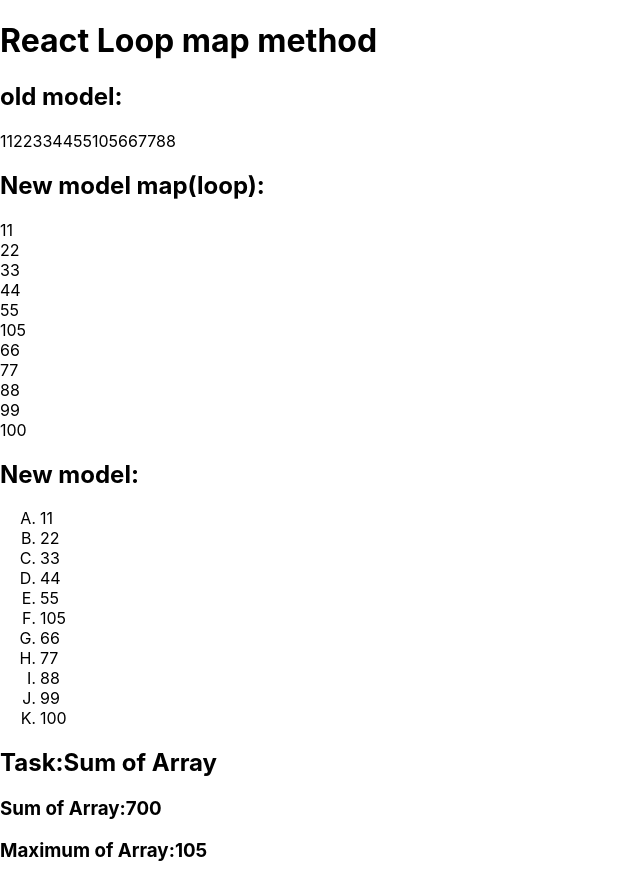
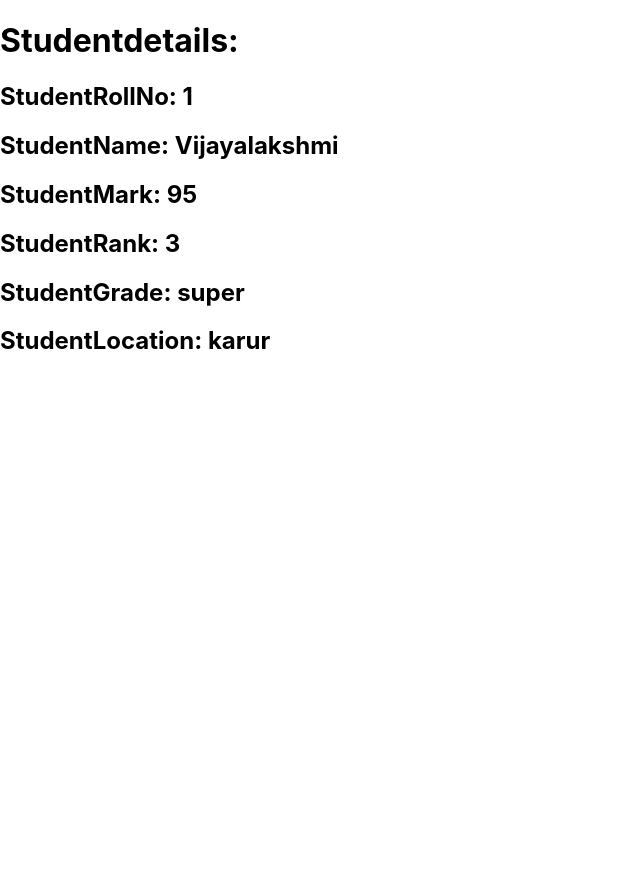
Before and after one commit to vijayalakshmip28-creator/reactprograms, a React (Create React App) app: page / in a window 1280 px wide. Shown: the whole page, without its empty margins (0-640 px from the left). After the commit the page ends 800 px from the top, so only its background shows below. Built offline with nearby package versions, Linux system fonts and the light colour scheme.

Commit message:
index and props

```diff
--- a/src/App.js
+++ b/src/App.js
@@ -1,9 +1,143 @@
+import React from "react";
+class App extends React.Component
+{
+  constructor(props)
+  {
+    super(props)
+    this.state={
+      sno:this.props.data.rno,
+      stname:this.props.data.sname,
+      smark:this.props.data.mark,
+      srank:this.props.data.rank,
+      sgrade:this.props.data.grade,
+      slocation:this.props.data.location,
+    }
+  }
+  render()
+  {
+    return(<>
+    <h1>Studentdetails:</h1>
+    <h2>StudentRollNo: {this.state.sno}</h2>
+     <h2>StudentName: {this.state.stname}</h2>
+     <h2>StudentMark: {this.state.smark}</h2>
+      <h2>StudentRank: {this.state.srank}</h2>
+       <h2>StudentGrade: {this.state.sgrade}</h2>
+        <h2>StudentLocation: {this.state.slocation}</h2>
+    </>)
+  }
+}
+export default App
+/*import React from "react";
+class App extends React.Component
+{
+  constructor(props)
+  {
+    super(props)
+    this.state={
+      studentname:this.props.sname,
+      studentmark:this.props.mark
+
+    }
+  }
+  render()
+  {
+    return(<>
+    <h1>Combine React state + props</h1>
+    <h2>Student Name: {this.state.studentname}</h2>
+    <h2>Student Mark: {this.state.studentmark}</h2></>)
+  }
+
+}
+
+export default App
+
+
+
+
+
+/*import React from "react";
+class App extends React.Component
+{
+  constructor()
+  {
+    super()
+    this.state={
+      sno:123,
+      sname:"Krizh",
+      marks:[95,85,65,55,70]
+
+
+    }
+  }
+  show=()=>
+  {
+    this.setState({sname:"V Sathyakrishna"})
+  }
+  dis=()=>{
+    this.setState({marks:[50,40,30,20,25]})
+  }
+  dis1=()=>{
+    const newmarks=[...this.state.marks]
+    newmarks[4]=100
+    this.setState({marks:newmarks})
+  }
+  render()
+  {
+    return(
+      <>
+      <h1>This is Class Component</h1>
+      <h2>Serial Number: {this.state.sno}</h2>
+      <h2>Student Name: {this.state.sname}</h2>
+
+     {this.state.marks.map((item,index)=><>Mark {index+1}={item}<br></br></>)}
+     <button onClick={this.show}>Update Name</button><br></br>
+     <button onClick={this.dis}>Update all marks</button><br></br>
+     <button onClick={this.dis1}>Update single mark</button>
+      </>
+    )
+  }
+}
+export default App
+
+/*
+import { aadhar, accno, place, sname } from "./mycomponents/commomvar"
 
 function App()
 {
-  var arr=[11,22,33,44,55,105,66,77,88,99,100]
+  return(
+    <>
+      <h1>Myname is:{sname}</h1>
+      <h2>My city:{place}</h2>
+      <h2>Acc no:{accno}</h2>
+      <h2>Aadhar: {aadhar}</h2>
+    </>
+  )
+}
+export default App
+
+/*
+import Krishna from "./mycomponents/Krishna"
+
+function App()
+{
+  return(
+    <>
+    <Krishna/>
+        <h1>This is default  App Component </h1>
+
+
+    </>
+  )
+}
+export default App
+/*function App()
+{
+  var arr=[11,22,33,44,55,66,77,88,99,105,12]
   var s=0
   var ma=arr[0]
+
+  var order=arr
+  var fans=""
   return(<>
   <h1>React Loop map method</h1>
   <h2>old model:</h2>
@@ -36,6 +170,25 @@
 </div>
 <h3>Maximum of Array:{ma}</h3>
 
+<h2>Ascending order:</h2>
+<div style={{display:"none"}}>{order.sort((x,y)=>(x-y))}</div>
+{order.map((item)=><>{item} +</>)}
+
+<h2>Desending order:</h2>
+<div style={{display:"none"}}>{order.sort((x,y)=>(y-x))}</div>
+{order.map((item)=><>{item} -</>)}
+
+<h2>Adding element in an array:</h2>
+<div style={{display:"none"}}>{order.push(999)}</div>
+{order.map((item)=><>{item} ,</>)}
+
+<h2>Deleting last element:</h2>
+<div style={{display:"none"}}>{order.pop(999)}</div>
+{order.map((item)=><>{item} ,</>)}
+
+<h2>Remove last comma or plus or any char:</h2>
+<div style={{display:"none"}}>{order.map((item)=><>{fans=fans+item+","}</>)}</div>
+      {fans.slice(0,-1)}
 
 </>)}
 export default App
--- a/src/index.js
+++ b/src/index.js
@@ -4,10 +4,20 @@
 import App from './App';
 import reportWebVitals from './reportWebVitals';
 
+    var sobj={
+          rno:1,
+          sname:"Vijayalakshmi",
+          mark:95,
+          rank:3,
+          grade:"super",
+          location:"karur",
+
+    }
+
 const root = ReactDOM.createRoot(document.getElementById('root'));
 root.render(
   <React.StrictMode>
-    <App />
+    <App data={sobj}/>
   </React.StrictMode>
 );
 
--- /dev/null
+++ b/src/mycomponents/Krishna.js
@@ -0,0 +1,22 @@
+function Viji()
+{
+    return(
+        <>
+        <h1>This is Krizh Component</h1>
+        </>
+    )
+}
+ function Krishna()
+{
+    return(
+        <>
+        <Viji/>
+        <h1>This is user defined functional components</h1>
+        <input type="text" placeholder="Enter your name" value="viji">
+        </input>
+        <input type="button" value="ClickMe"></input>
+
+        </>
+    )
+}
+export default Krishna
--- /dev/null
+++ b/src/mycomponents/commomvar.js
@@ -0,0 +1,6 @@
+const aadhar= 204428660345
+const accno= 38954947579
+const place="Karur"
+const sname="Krishna"
+
+export {aadhar,accno,place,sname}
```
